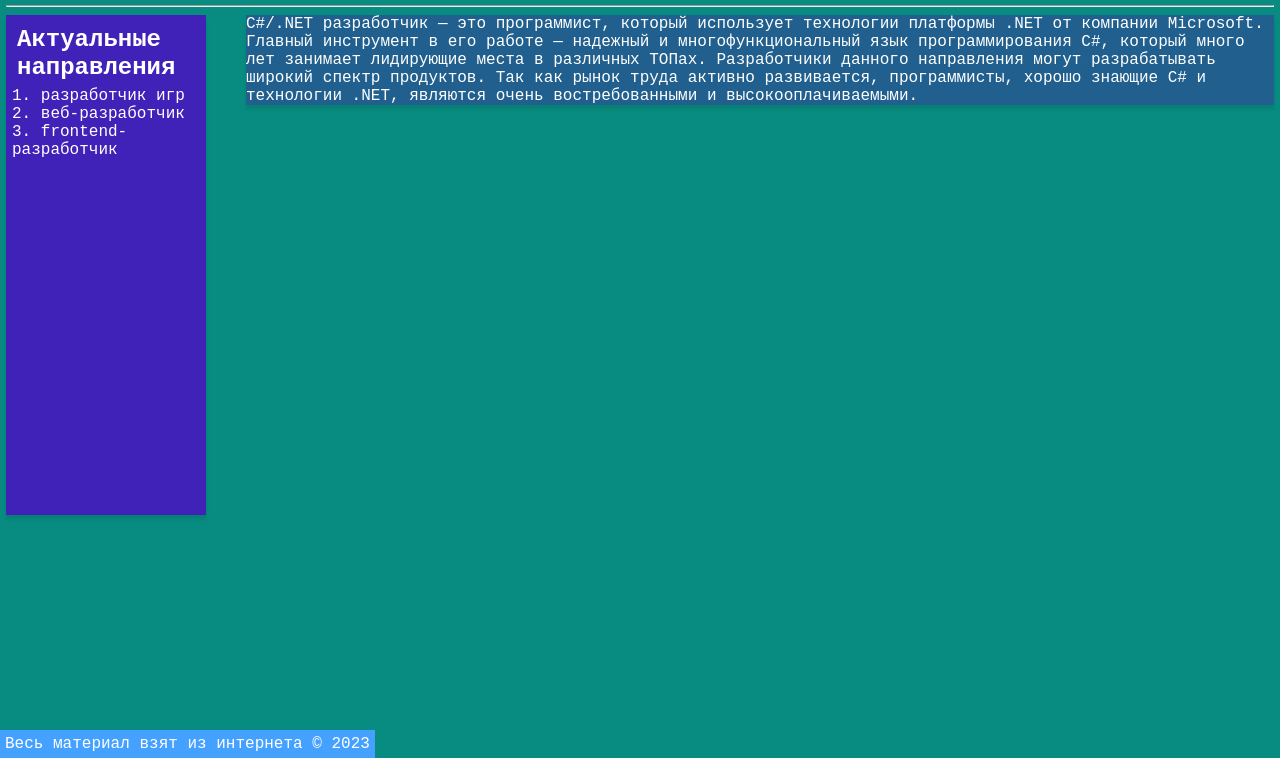
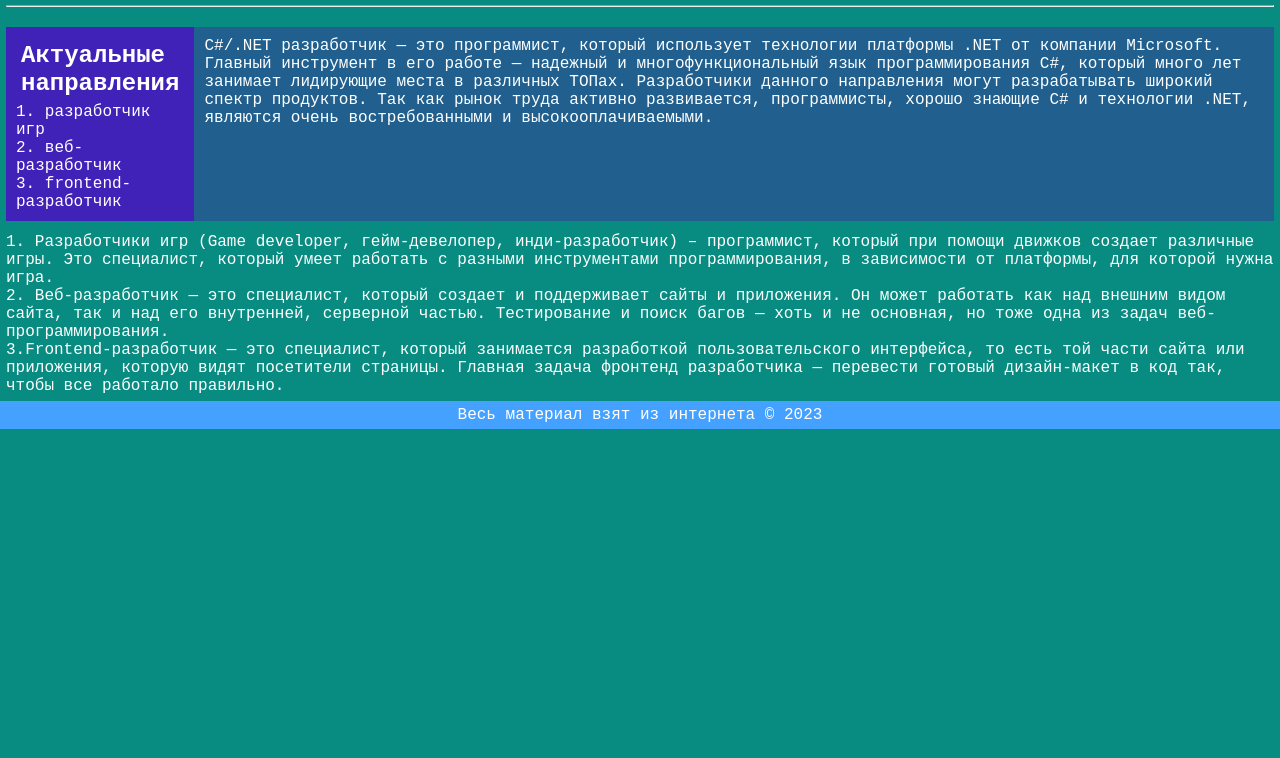
Before and after one commit to kg500/5labVlaznevWEB, a plain HTML site: page index.html in a window 1280 px wide. Shown: the part 42-800 px from the top of the page. Drawn offline with Linux system fonts and the light colour scheme.

Commit message:
Add files via upload

```diff
--- a/index.html
+++ b/index.html
@@ -10,45 +10,49 @@
 </head>
 
 <body>
-    <form class="block__information">
-        <header>
-            <div class="block__header">
-                <h1>Профессия C# разработчик</h1>
-                <hr />
-            </div>
-        </header>
-        <div class="block__aside">
-            <aside>
-                <h1> Актуальные направления </h1>
-                1. разработчик игр <br>
-                2. веб-разработчик <br>
-                3. frontend-разработчик
-            </aside>
-        </div>
+
+    <header class="header">
+        <h1 class="h1">Профессия C# разработчик</h1>
+        <hr />
+    </header>
 
 
-        <article>
+    <div class="content">
+        <aside class="content__aside">
+            <h1 class="h1"> Актуальные <br> направления </h1>
+            1. разработчик игр <br>
+            2. веб-разработчик <br>
+            3. frontend-разработчик
+        </aside>
+        <article class="content__article">
             C#/.NET разработчик — это программист, который использует технологии платформы .NET от компании
-            Microsoft.
-            Главный инструмент в его работе — надежный и многофункциональный язык программирования C#, который много
-            лет
-            занимает лидирующие места в различных ТОПах.
-
+            Microsoft. Главный инструмент в его работе — надежный и многофункциональный язык программирования C#,
+            который много
+            лет занимает лидирующие места в различных ТОПах.
             Разработчики данного направления могут разрабатывать широкий спектр продуктов. Так как рынок труда
-            активно
-            развивается, программисты, хорошо знающие C# и технологии .NET, являются очень востребованными и
+            активно развивается, программисты, хорошо знающие C# и технологии .NET, являются очень востребованными и
             высокооплачиваемыми.
         </article>
-        <footer>
-            Весь материал взят из интернета © 2023
+    </div>
 
-        </footer>
+    <article class="content">
+        1. Разработчики игр (Game developer, гейм-девелопер, инди-разработчик) – программист, который при помощи
+        движков создает различные игры. Это специалист, который умеет работать с разными инструментами
+        программирования, в зависимости от платформы, для которой нужна игра. <br>
+
+        2. Веб-разработчик — это специалист, который создает и поддерживает сайты и приложения. Он может работать как
+        над внешним видом сайта, так и над его внутренней, серверной частью. Тестирование и поиск багов — хоть и не
+        основная, но тоже одна из задач веб-программирования. <br>
+
+        3.Frontend-разработчик — это специалист, который занимается разработкой пользовательского интерфейса, то есть той
+        части сайта или приложения, которую видят посетители страницы. Главная задача фронтенд разработчика — перевести
+        готовый дизайн-макет в код так, чтобы все работало правильно.
+    </article>
 
 
-
-
-    </form>
-
+    <footer class="footer">
+        Весь материал взят из интернета © 2023
+    </footer>
 </body>
 
 </html>
--- a/style.css
+++ b/style.css
@@ -9,59 +9,59 @@ body {
   margin: 0;
   padding: 0;
   font-size: 16px;
-  display: flex;
+  display: block;
   width: 100%;
   align-items: center;
   justify-content: center;
   font-family: "Courier New";
   background-color: #088c81;
   color: #ffffff;
+
 }
 
-.block__information {
-  border-radius: 4px;
+.header {
   display: inline-block;
-  width: 2000px;
+  width: 100%;
   padding: 6px;
 }
 
-.block__header hr {
+.header hr {
   color: white;
   size: 1;
 }
 
-.block__aside {
-  display: flex;
-  float: left;
-  background-color: #4022b9;
-  height: 500px;
-  box-shadow: 0px 4px 4px rgba(0, 0, 0, 0.1);
-  padding: 6px;
-  width: 200px;
-}
-
-h1 {
+.h1 {
   font-size: 24px;
   line-height: 28px;
   color: #ffffff;
   margin: 5px;
 }
-
-article {
-  background-color: #21608e;
-  box-shadow: 0px 4px 4px rgba(0, 0, 0, 0.1);
-  display: flex;
-  margin-left: 240px;
-  height: 100%;
+.content {
+  display: inline-flex;
+  padding: 6px;
 }
 
-footer {
+.content__aside {
   display: flex;
+  float: left;
+  background-color: #4022b9;
+  flex-direction: column;
+  padding: 10px;
+  align-items: center;
+}
+
+.content__article {
+  background-color: #21608e;
+  display: flex;
+  padding: 10px;
+}
+
+.footer {
+  display: inline-flex;
   justify-content: center;
   padding: 5px;
   background-color: #45a1ff;
   color: #fff;
-  position: absolute;
-  bottom: 0;
-  left: 0;
+  flex: 0 0 auto;
+  width: 100%;
 }
```
